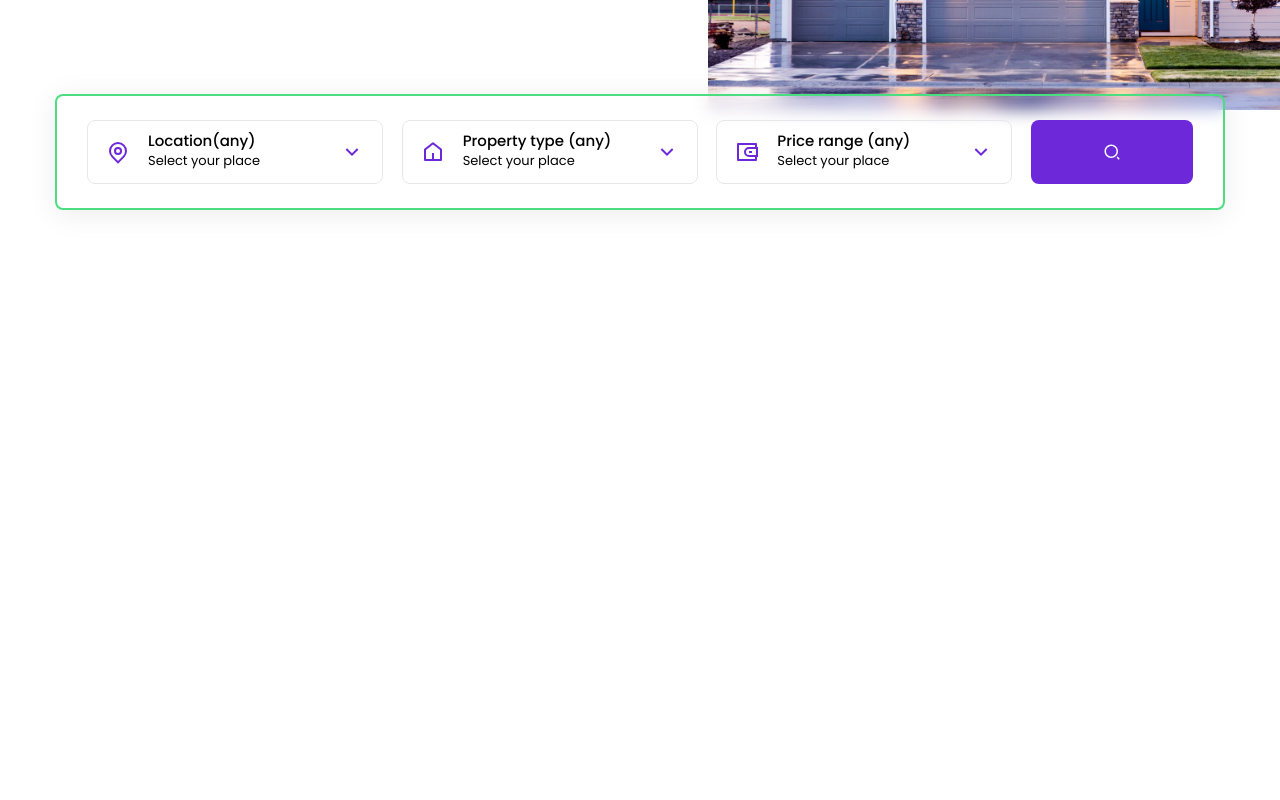
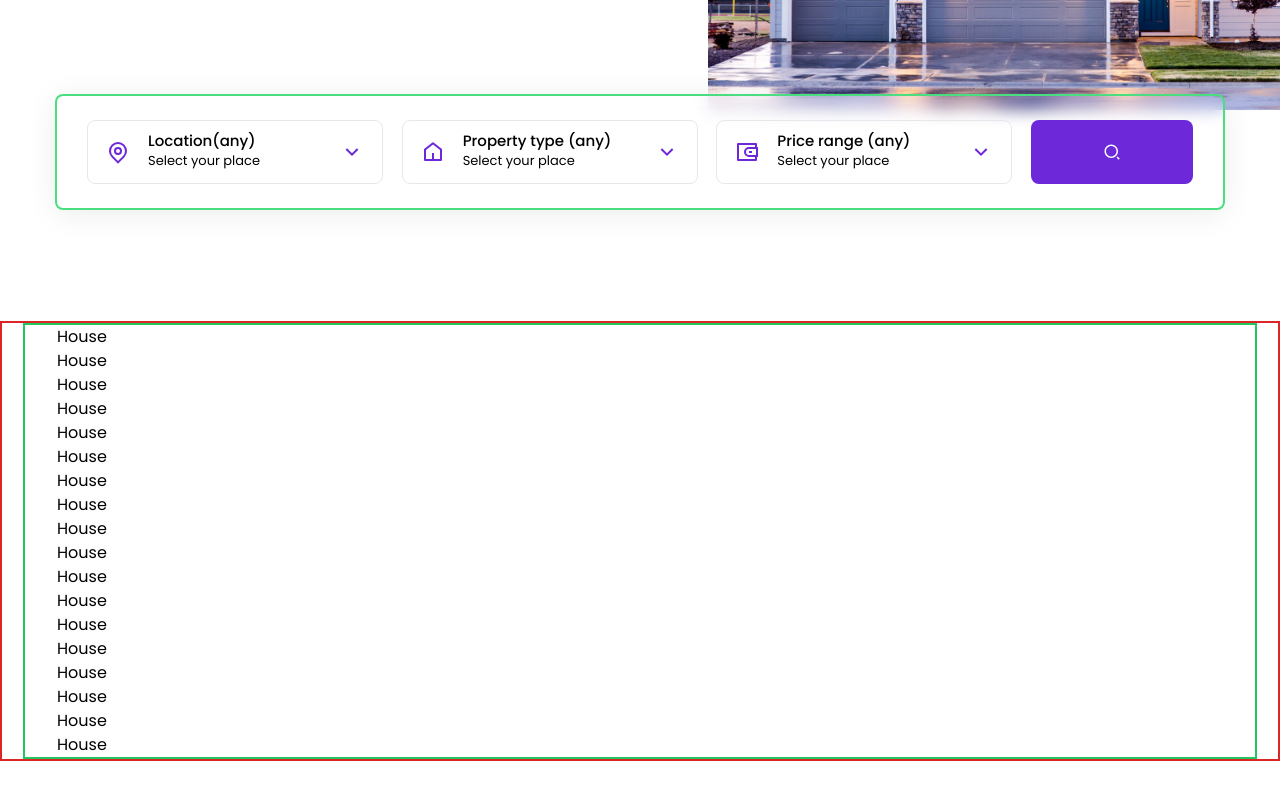
Before and after one commit to alexangria1992/real-estate-landing-page, a React (Create React App) app: page / in a window 1280 px wide. Shown: the part 560-1360 px from the top of the page. Built offline with nearby package versions, Linux system fonts and the light colour scheme.

Commit message:
House List

```diff
--- a/src/components/House.js
+++ b/src/components/House.js
@@ -1,6 +1,6 @@
 import React from "react";
 
-const House = () => {
+const House = ({ house }) => {
   return <div>House</div>;
 };
 
--- a/src/components/HouseList.js
+++ b/src/components/HouseList.js
@@ -1,7 +1,32 @@
-import React from "react";
+import React, { useContext } from "react";
+
+import { HouseContext } from "./HouseContext";
+
+import House from "./House";
+
+import { Link } from "react-router-dom";
+
+import { ImSpinner2 } from "react-icons/im";
 
 const HouseList = () => {
-  return <div>HouseList</div>;
+  const { houses, loading } = useContext(HouseContext);
+  console.log(houses);
+
+  return (
+    <section className="mb-20 border-2 border-red-600">
+      <div className="container border-2 border-green-500 mx-auto">
+        <div>
+          {houses.map((house, index) => {
+            return (
+              <Link to={`/property/${house.id}`} key={index}>
+                <House house={house} />
+              </Link>
+            );
+          })}
+        </div>
+      </div>
+    </section>
+  );
 };
 
 export default HouseList;
--- a/src/components/PropertyDropdown.js
+++ b/src/components/PropertyDropdown.js
@@ -6,7 +6,7 @@
 const PropertyDropdown = () => {
   const [isOpen, setIsOpen] = useState(false);
   const { property, setProperty, properties } = useContext(HouseContext);
-  console.log(properties);
+  // console.log(properties);
   return (
     <Menu as="div" className="dropdown relative">
       <Menu.Button
--- a/src/components/Search.js
+++ b/src/components/Search.js
@@ -1,4 +1,4 @@
-import React, { useContext, useState } from "react";
+import React, { useContext } from "react";
 import PropertyDropdown from "./PropertyDropdown";
 import PriceRangeDropdown from "./PriceRangeDropdown";
 import CountryDropdown from "./CountryDropdown";
@@ -8,7 +8,7 @@
 const Search = () => {
   const { handleClick } = useContext(HouseContext);
   const { houses } = useContext(HouseContext);
-  console.log(houses);
+  // console.log(houses);
   return (
     <div
       className="px-[30px] py-6 border-2 border-green-400 max-w-[1170px] mx-auto flex flex-col
--- a/src/pages/Home.js
+++ b/src/pages/Home.js
@@ -1,11 +1,13 @@
 import React from "react";
 
 import Banner from "../components/Banner";
+import HouseList from "../components/HouseList";
 
 const Home = () => {
   return (
     <div className="min-h-[1800px] ">
       <Banner />
+      <HouseList />
     </div>
   );
 };
```
Also changed, not shown: src/components/HouseContext.js (+5 -5 lines).
